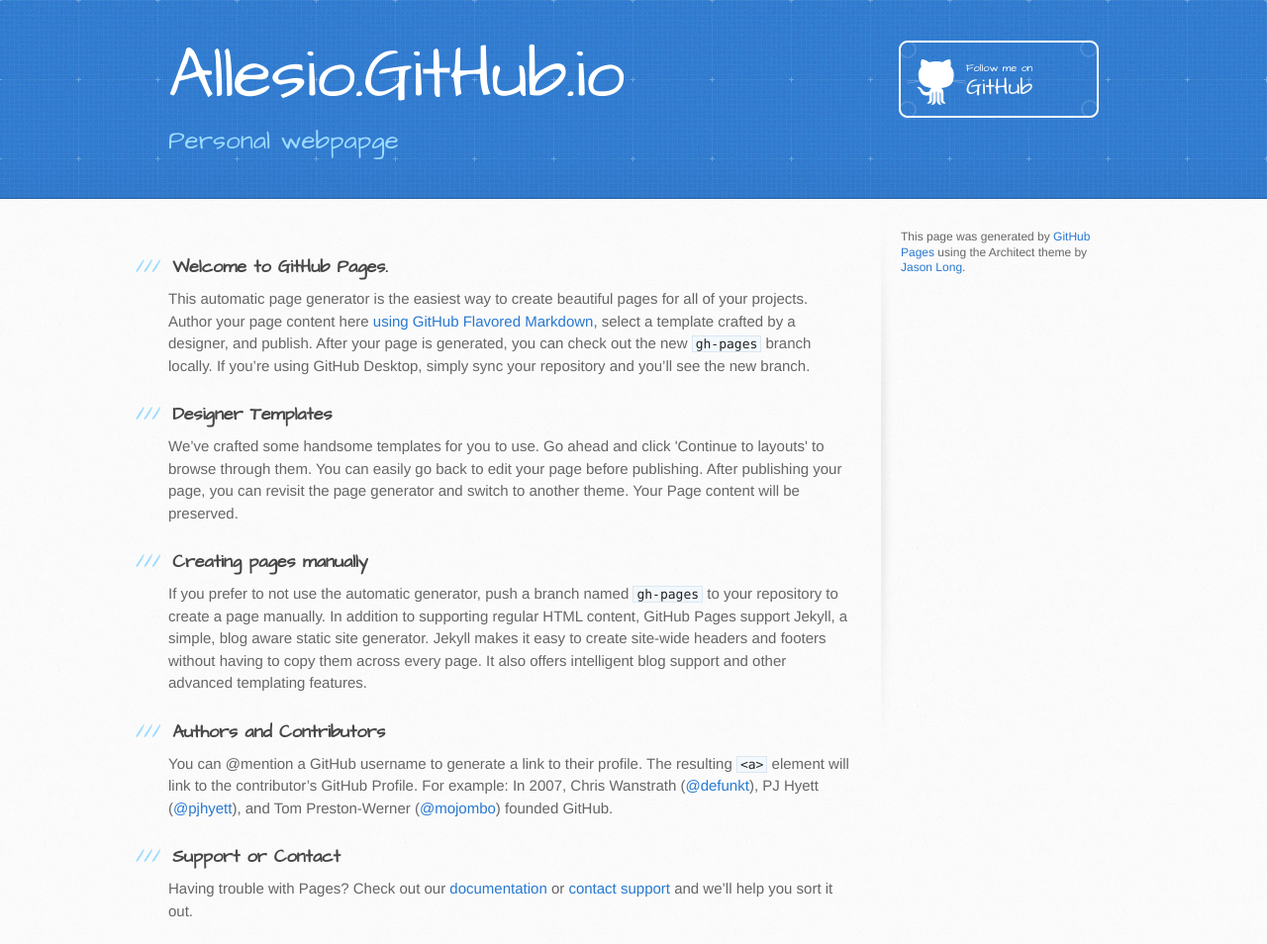
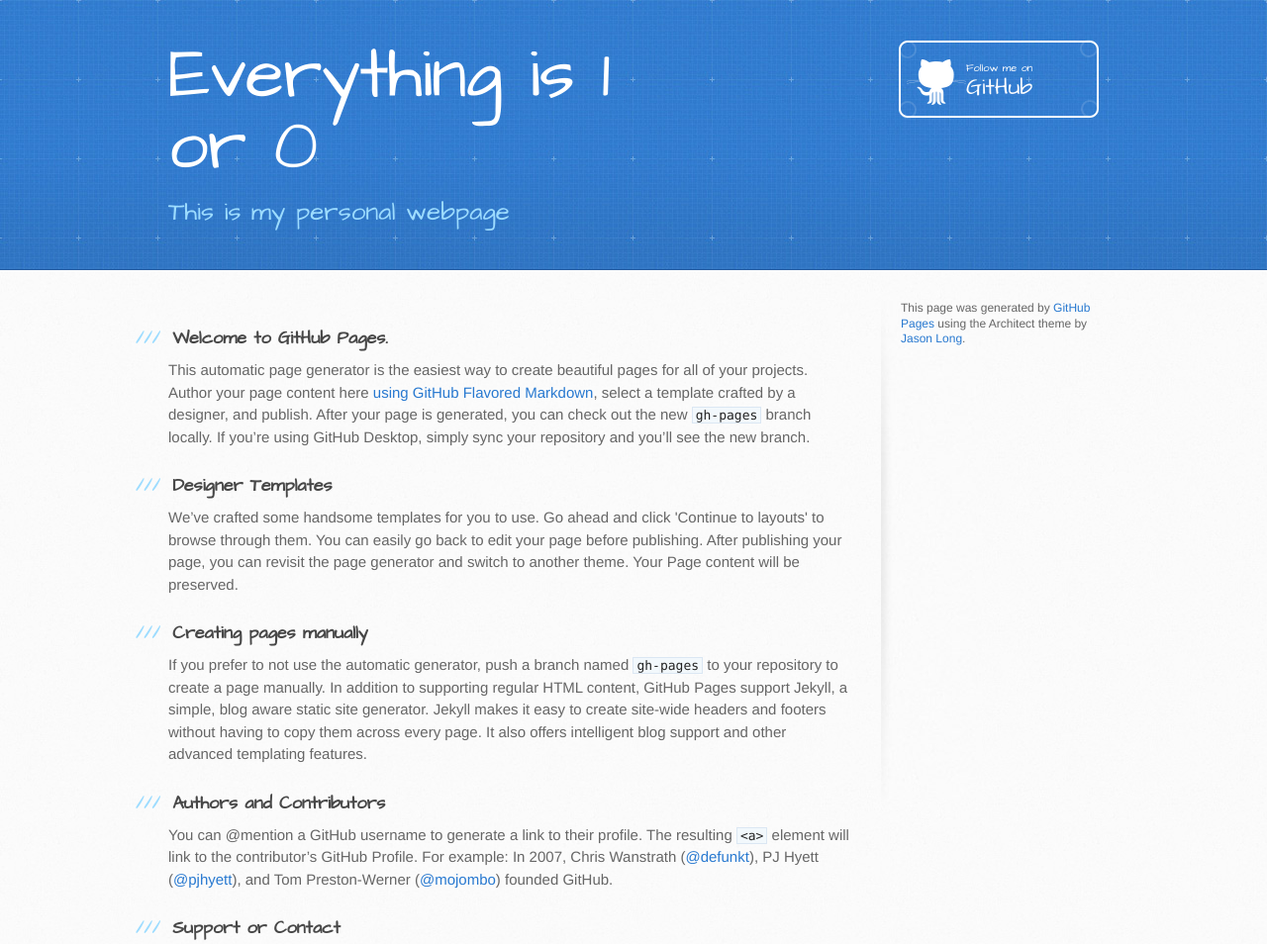
Before and after one commit to allesio/allesio.github.io, a plain HTML site: page index.html in a window 1280 px wide. Shown: the top 954 px of the page at 99% size. Drawn offline with Linux system fonts and the light colour scheme.

Commit message:
Update index.html

```diff
--- a/index.html
+++ b/index.html
@@ -13,14 +13,14 @@
     <script src="//html5shiv.googlecode.com/svn/trunk/html5.js"></script>
     <![endif]-->
 
-    <title>Allesio.GitHub.io by allesio</title>
+    <title>Knowlage is power</title>
   </head>
 
   <body>
     <header>
       <div class="inner">
-        <h1>Allesio.GitHub.io</h1>
-        <h2>Personal webpapge</h2>
+        <h1>Everything is 1 or 0</h1>
+        <h2>This is my personal webpage</h2>
         <a href="https://github.com/allesio" class="button"><small>Follow me on</small> GitHub</a>
       </div>
     </header>
```
